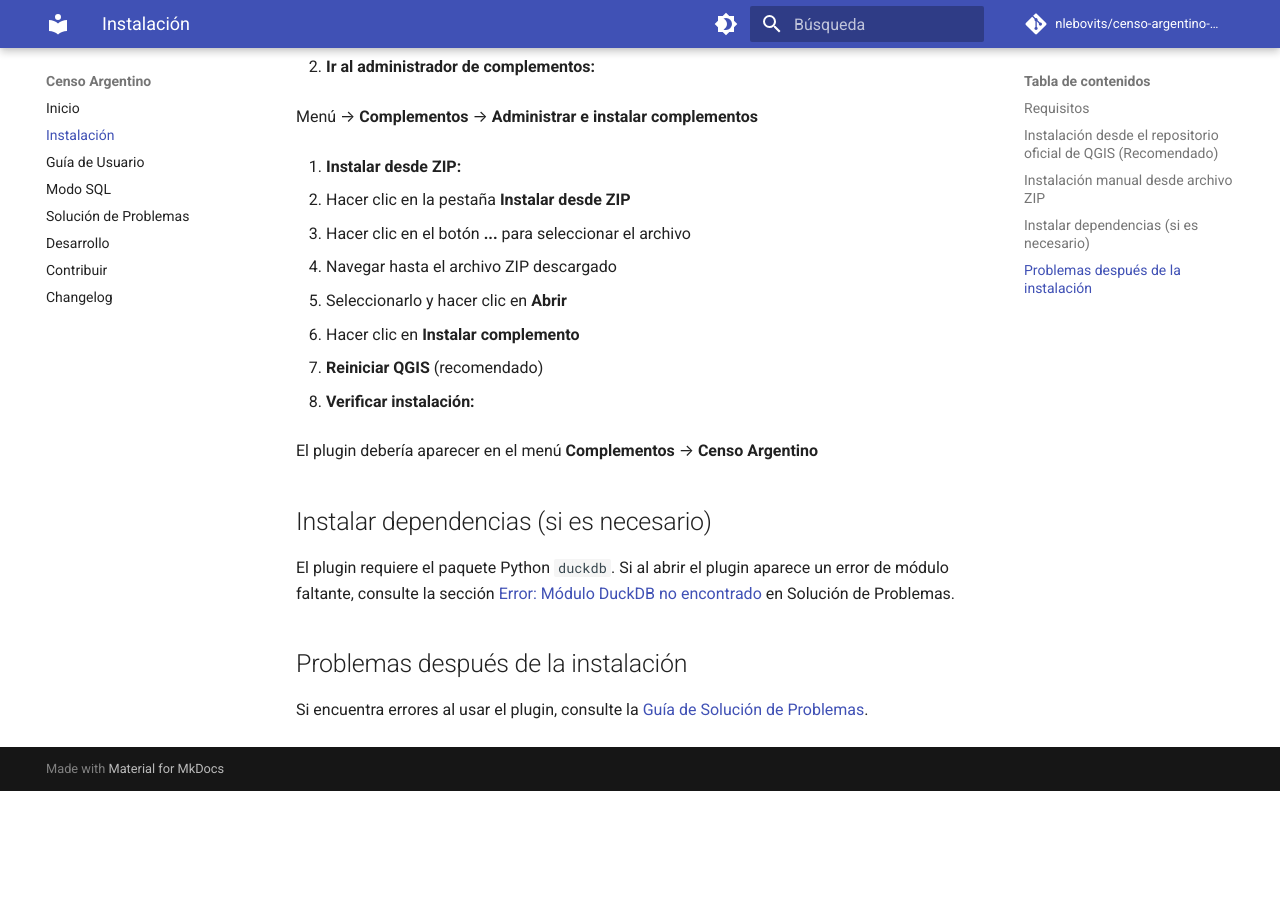
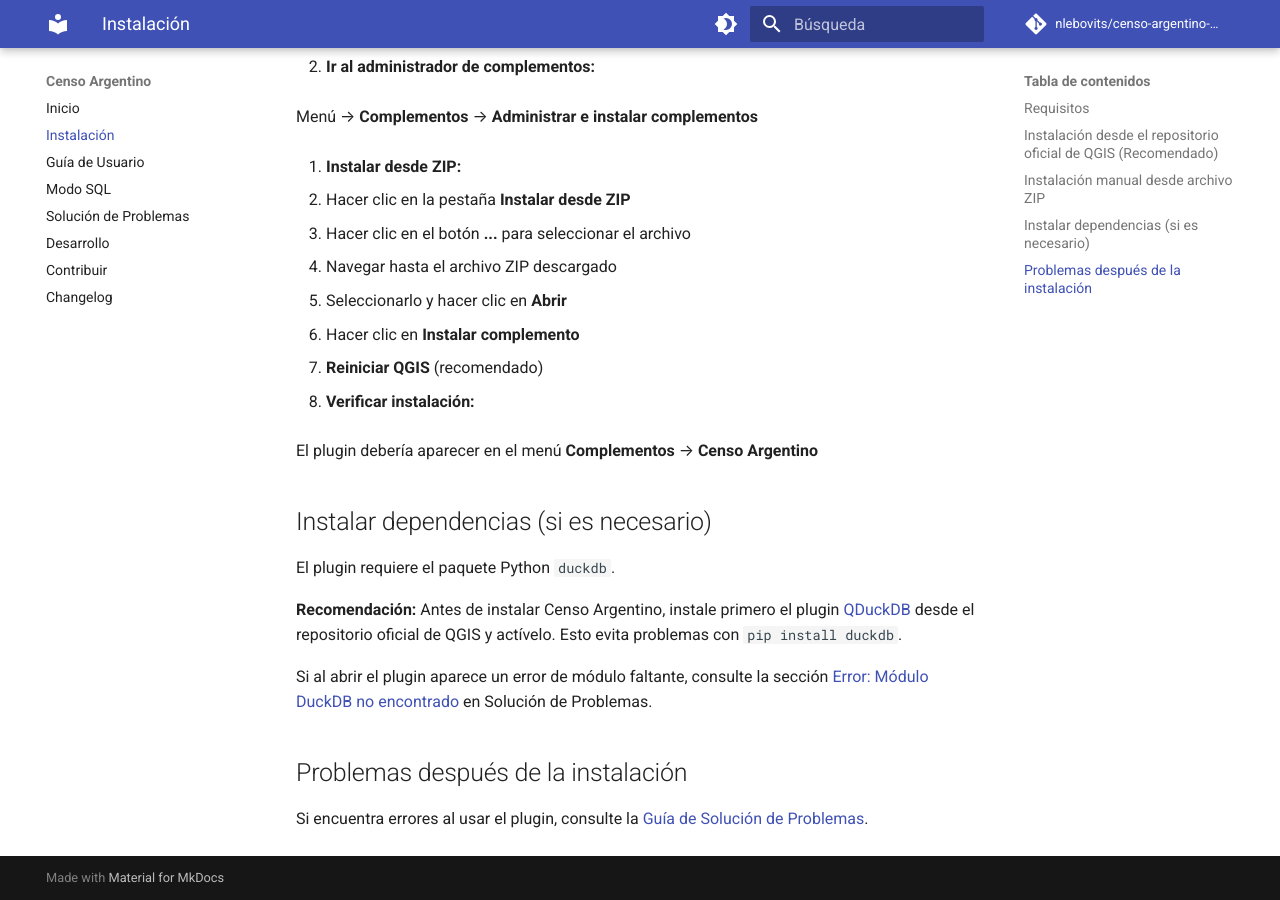
Before and after one commit to nlebovits/censo-argentino-qgis, an MkDocs documentation site: the page built from docs/instalacion.md, in a window 1280 px wide and 900 px high, scrolled down 1153 px. Built offline with MkDocs 1.6.1 and Material for MkDocs 9.7.7, drawn with Linux system fonts in a browser that asks for light colours; comment, search, counter and statistics services are not loaded; before the commit the page ends 1944 px from its top, so only the background shows below that.

Commit message:
Agregar recomendación de instalar QDuckDB plugin
Sugerir instalar QDuckDB antes de Censo Argentino para evitar
problemas con pip install duckdb. Actualizado en README y documentación.

🤖 Generated with [Claude Code](https://claude.com/claude-code)

Co-Authored-By: Claude <noreply@anthropic.com>

```diff
--- a/docs/instalacion.md
+++ b/docs/instalacion.md
@@ -62,7 +62,11 @@ Si necesitas instalar una versión específica o el repositorio oficial no está
 
 ## Instalar dependencias (si es necesario)
 
-El plugin requiere el paquete Python `duckdb`. Si al abrir el plugin aparece un error de módulo faltante, consulte la sección [Error: Módulo DuckDB no encontrado](solucion-problemas.md#error-modulo-duckdb-no-encontrado) en Solución de Problemas.
+El plugin requiere el paquete Python `duckdb`.
+
+**Recomendación:** Antes de instalar Censo Argentino, instale primero el plugin [QDuckDB](https://plugins.qgis.org/plugins/qduckdb/) desde el repositorio oficial de QGIS y actívelo. Esto evita problemas con `pip install duckdb`.
+
+Si al abrir el plugin aparece un error de módulo faltante, consulte la sección [Error: Módulo DuckDB no encontrado](solucion-problemas.md#error-modulo-duckdb-no-encontrado) en Solución de Problemas.
 
 ## Problemas después de la instalación
 
```
Also changed, not shown: README.md (+1 -1 lines), docs/solucion-problemas.md (+3 -1 lines).
